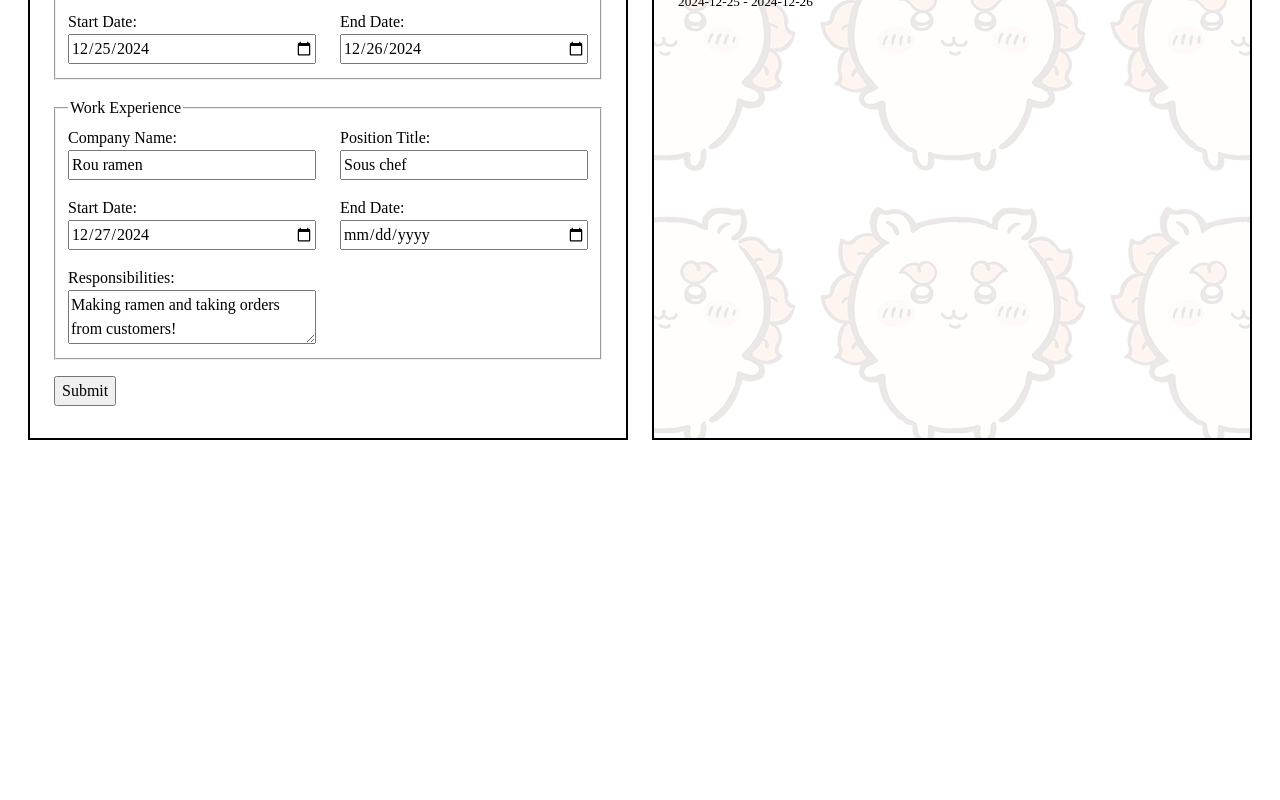
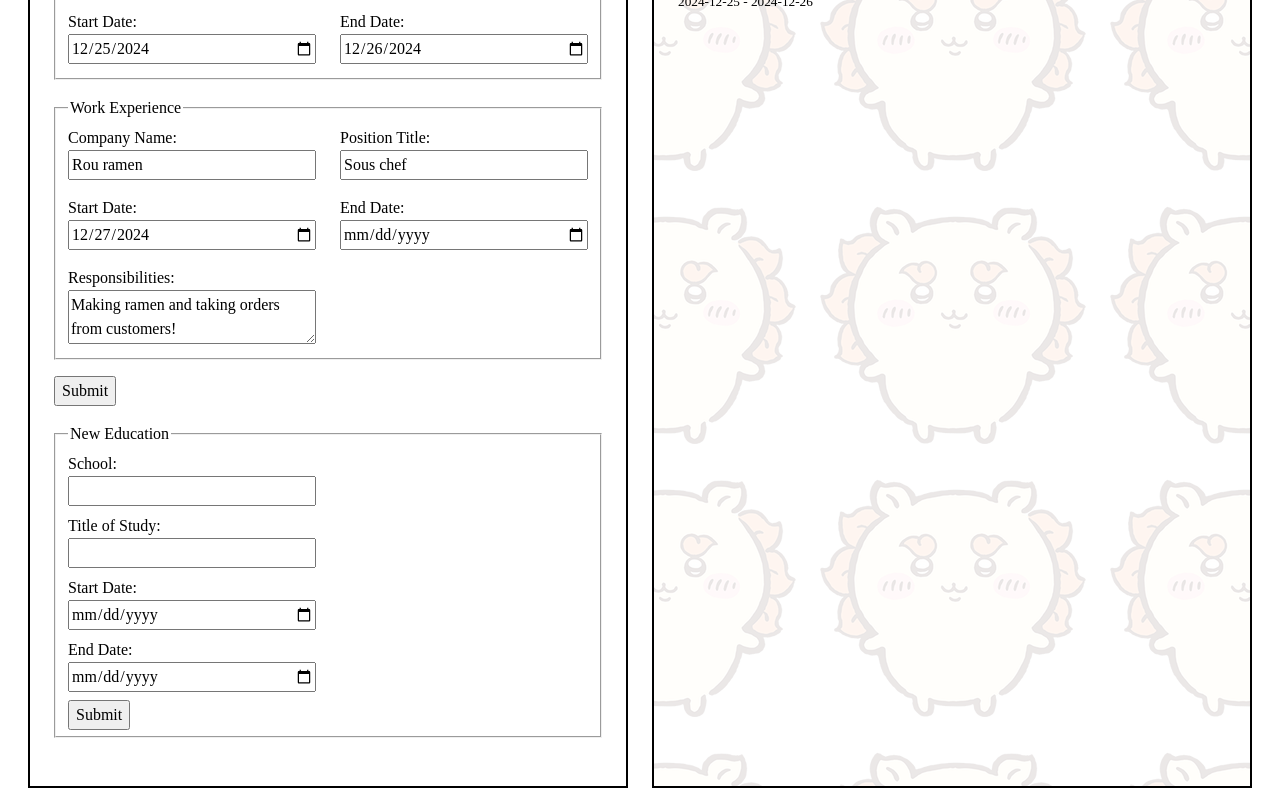
Before and after one commit to JellyRollJunior/resume-generator, a React (Vite) app: page / in a window 1280 px wide. Shown: the part 374-1174 px from the top of the page. Before the commit the page ends 826 px from the top, so only its background shows below. Built offline with nearby package versions, Linux system fonts and the light colour scheme.

Commit message:
Create state to hold multiple education objects

```diff
--- /dev/null
+++ b/src/components/Education.jsx
@@ -0,0 +1,28 @@
+export { Education2 };
+
+const Education2 = ({ onSubmit }) => {
+  return (
+    <fieldset>
+      <legend>New Education</legend>
+      <form onSubmit={onSubmit}>
+        <label>
+          School:
+          <input type="text" name="school" />
+        </label>
+        <label>
+          Title of Study:
+          <input type="text" name="program" />
+        </label>
+        <label>
+          Start Date:
+          <input type="date" name="startDate" />
+        </label>
+        <label>
+          End Date:
+          <input type="date" name="endDate" />
+        </label>
+        <button type="submit">Submit</button>
+      </form>
+    </fieldset>
+  );
+};
--- a/src/components/ResumeGenerator.jsx
+++ b/src/components/ResumeGenerator.jsx
@@ -2,6 +2,7 @@
 import { GeneralInformation } from './GeneralInformationForm';
 import { Education } from './EducationForm';
 import { WorkExperience } from './WorkExperienceForm';
+import { Education2 } from './education';
 export { ResumeGenerator };
 
 const ResumeGenerator = () => {
@@ -59,6 +60,19 @@
     date.textContent = `${resumeData.startDate} - ${resumeData.endDate}`;
   };
 
+  const [education, setEducation] = useState([]);
+  const EDUCATION_FIELDS = ['school', 'program', 'startDate', 'endDate'];
+  const addEducation = (event) => {
+    event.preventDefault();
+    let educationData = {}
+    EDUCATION_FIELDS.forEach((field) => {
+      educationData[field] = event.target[field].value
+    })
+    educationData['id'] = crypto.randomUUID();
+    setEducation([...education, educationData]);
+    console.log(educationData);
+  }
+
   return (
     <div className="resume-generator">
       <section>
@@ -77,6 +91,15 @@
             Submit
           </button>
         </form>
+
+
+        <Education2 onSubmit={addEducation} />
+
+
+
+
+
+
       </section>
       <section className="resume">
         <div className="general-info">
```
